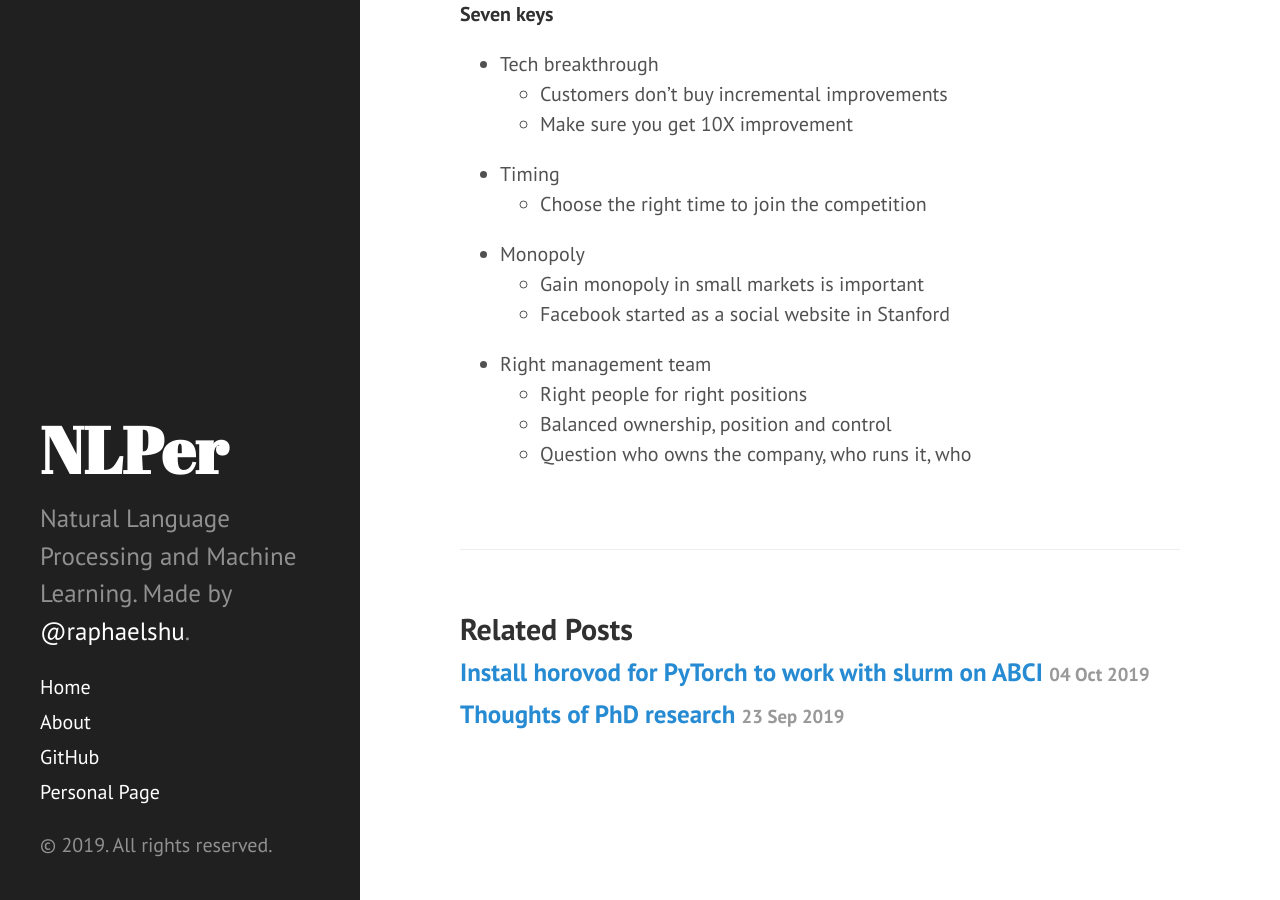
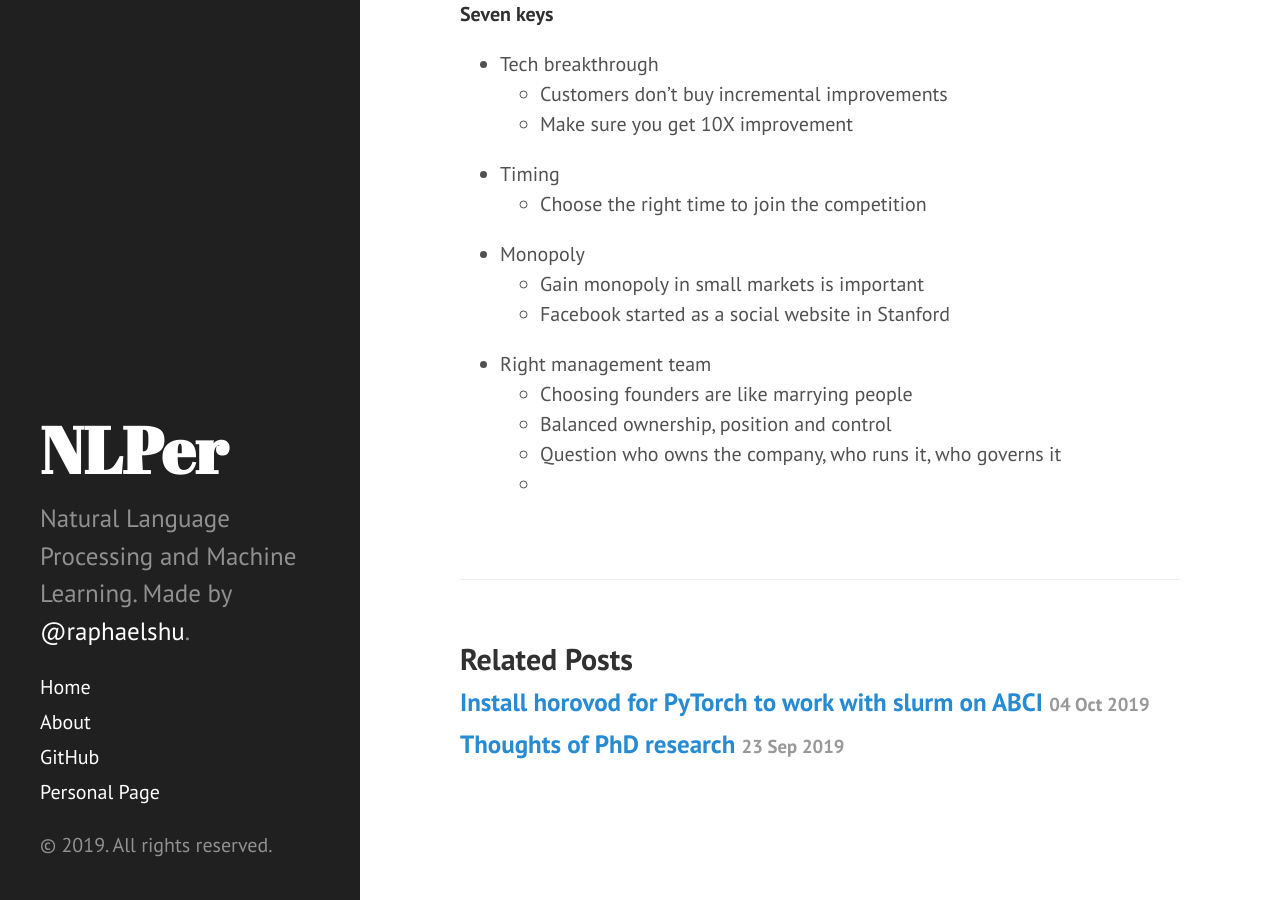
Before and after one commit to zomux/nlper, a Jekyll site: the page built from _posts/2019-10-13-book-review-zero-to-one.md, in a window 1280 px wide and 900 px high, scrolled down 555 px. Built offline with Jekyll 4.4.1, drawn with Linux system fonts in a browser that asks for light colours; our own code applies the rules of GitHub Pages for plain Markdown files; comment, search, counter and statistics services are not loaded.

Commit message:
_posts/2019-10-13-book-review-zero-to-one.md updated from https://stackedit.io/

```diff
--- a/_posts/2019-10-13-book-review-zero-to-one.md
+++ b/_posts/2019-10-13-book-review-zero-to-one.md
@@ -26,9 +26,10 @@ Key Message: To successfully run a startup, the founders have to consider seven
 	- Gain monopoly in small markets is important
 	- Facebook started as a social website in Stanford
 - Right management team
-	- Right people for right positions
+	- Choosing founders are like marrying people
 	- Balanced ownership, position and control
-	- Question who owns the company, who runs it, who
+	- Question who owns the company, who runs it, who governs it
+	-
 <!--stackedit_data:
-eyJoaXN0b3J5IjpbLTExMTAzMjEwODFdfQ==
+eyJoaXN0b3J5IjpbLTEzODAyOTEyNF19
 -->
```
